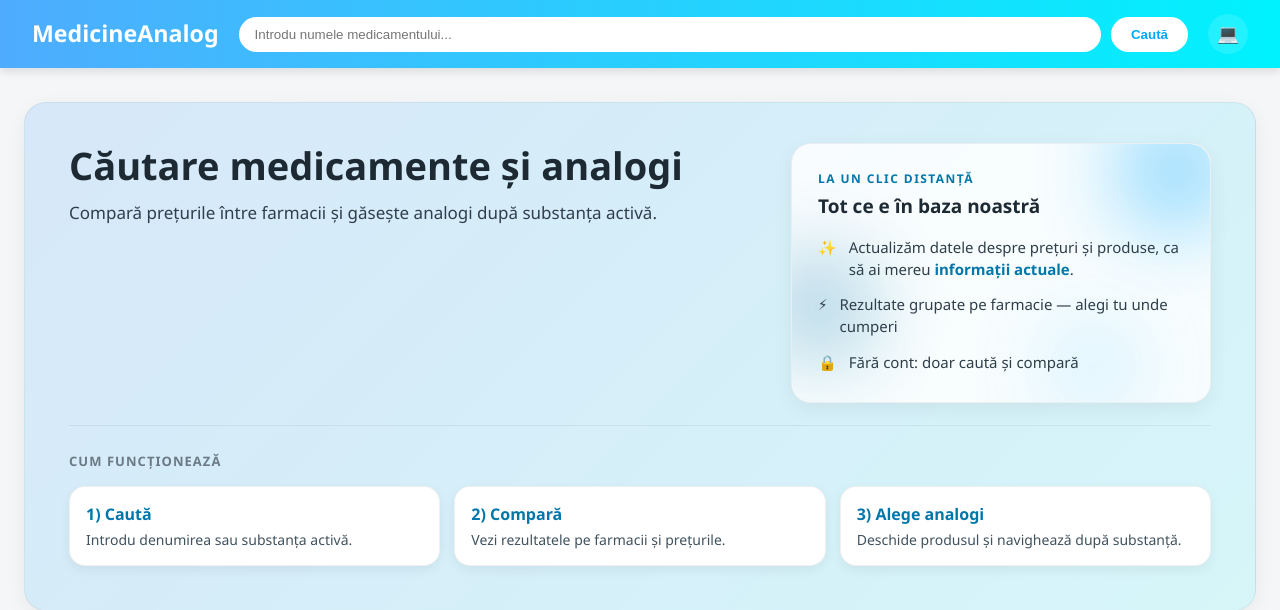
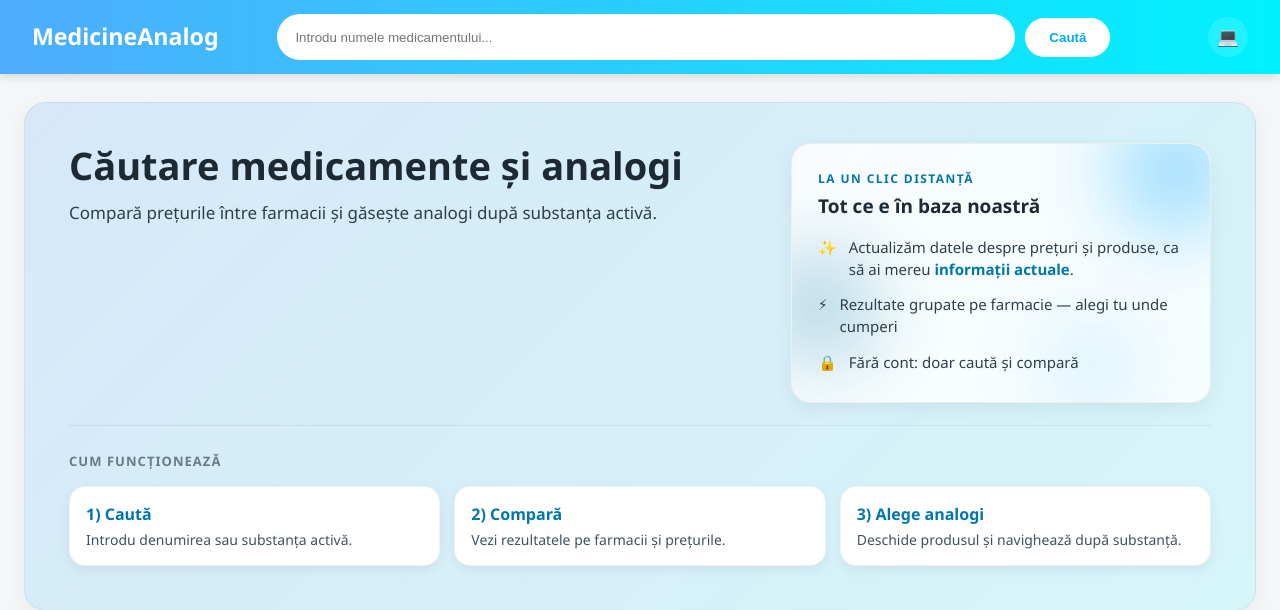
Before and after one commit to CapsamunStepan/MedicineAnalog, a Django app: page / in a window 1280 px wide. Shown: the top 610 px of the page. Run offline with Django 5.2, Linux system fonts and the light colour scheme; data that the repository does not hold is empty.

Commit message:
feat: photo fallback and enhance style

```diff
--- a/meds/static/meds/css/styles.css
+++ b/meds/static/meds/css/styles.css
@@ -562,6 +562,27 @@ header .search-form input {
 
 .main-mobile-toolbar .search-submit-icon {
     display: block;
+}
+
+@media (min-width: 961px) {
+    header .search-form {
+        flex: 0 1 833px;
+        width: min(100%, 833px);
+        margin: 0 auto;
+    }
+
+    header .search-form input {
+        min-height: 46px;
+        padding: 12px 18px;
+    }
+
+    .search-submit {
+        padding: 12px 24px;
+    }
+
+    .theme-toggle {
+        margin-left: auto;
+    }
 }
 
 @media (max-width: 960px) {
--- a/meds/templates/meds/analogs.html
+++ b/meds/templates/meds/analogs.html
@@ -47,7 +47,7 @@
             <div class="medicine-grid">
                 {% for r in results %}
                     <div class="medicine-card">
-                        <img src="{{ r.img }}" alt="{{ r.title }}">
+                        {% include "meds/_medicine_image.html" with image_url=r.img title=r.title %}
                         <div class="medicine-info">
                             <h3>{{ r.title }}</h3>
                             <p>Producător: {{ r.manufacturer }}</p>
--- a/meds/templates/meds/home.html
+++ b/meds/templates/meds/home.html
@@ -164,7 +164,7 @@
             <div class="medicine-grid">
                 {% for medicine in all_medicines %}
                     <a href="{% url 'medicine_detail' medicine.id %}" class="medicine-card">
-                        <img src="{{ medicine.img }}" alt="{{ medicine.title }}">
+                        {% include "meds/_medicine_image.html" with image_url=medicine.img title=medicine.title %}
                         <div class="medicine-info">
                             <h3>{{ medicine.title }}</h3>
                             <p>Producător: {{ medicine.manufacturer }}</p>
@@ -187,7 +187,7 @@
                 <div class="medicine-grid">
                     {% for medicine in medicines %}
                         <a href="{% url 'medicine_detail' medicine.id %}" class="medicine-card">
-                            <img src="{{ medicine.img }}" alt="{{ medicine.title }}">
+                            {% include "meds/_medicine_image.html" with image_url=medicine.img title=medicine.title %}
                             <div class="medicine-info">
                                 <h3>{{ medicine.title }}</h3>
                                 <p>Producător: {{ medicine.manufacturer }}</p>
--- a/meds/templates/meds/medicine_detail.html
+++ b/meds/templates/meds/medicine_detail.html
@@ -40,7 +40,7 @@
     <section class="detail-card detail-card--main">
         <div class="detail-layout">
             <div class="detail-media">
-                <img src="{{ medicine.img }}" alt="{{ medicine.title }}">
+                {% include "meds/_medicine_image.html" with image_url=medicine.img title=medicine.title %}
             </div>
             <div class="detail-info">
                 <h1 class="detail-title">{{ medicine.title }}</h1>
@@ -108,7 +108,7 @@
             {% for analog in cheap_analogs %}
             <a href="{% url 'medicine_detail' analog.id %}" class="analog-card">
                 <div class="analog-img-wrap">
-                    <img src="{{ analog.img }}" alt="{{ analog.title }}">
+                    {% include "meds/_medicine_image.html" with image_url=analog.img title=analog.title %}
                 </div>
                 <div class="analog-body">
                     <p class="analog-name">{{ analog.title }}</p>
```
Also changed, not shown: meds/templates/meds/_medicine_image.html (added, +8 -0 lines), meds/tests.py (+15 -0 lines), meds/static/meds/img/medicine-placeholder.svg (added), 1 other file.
